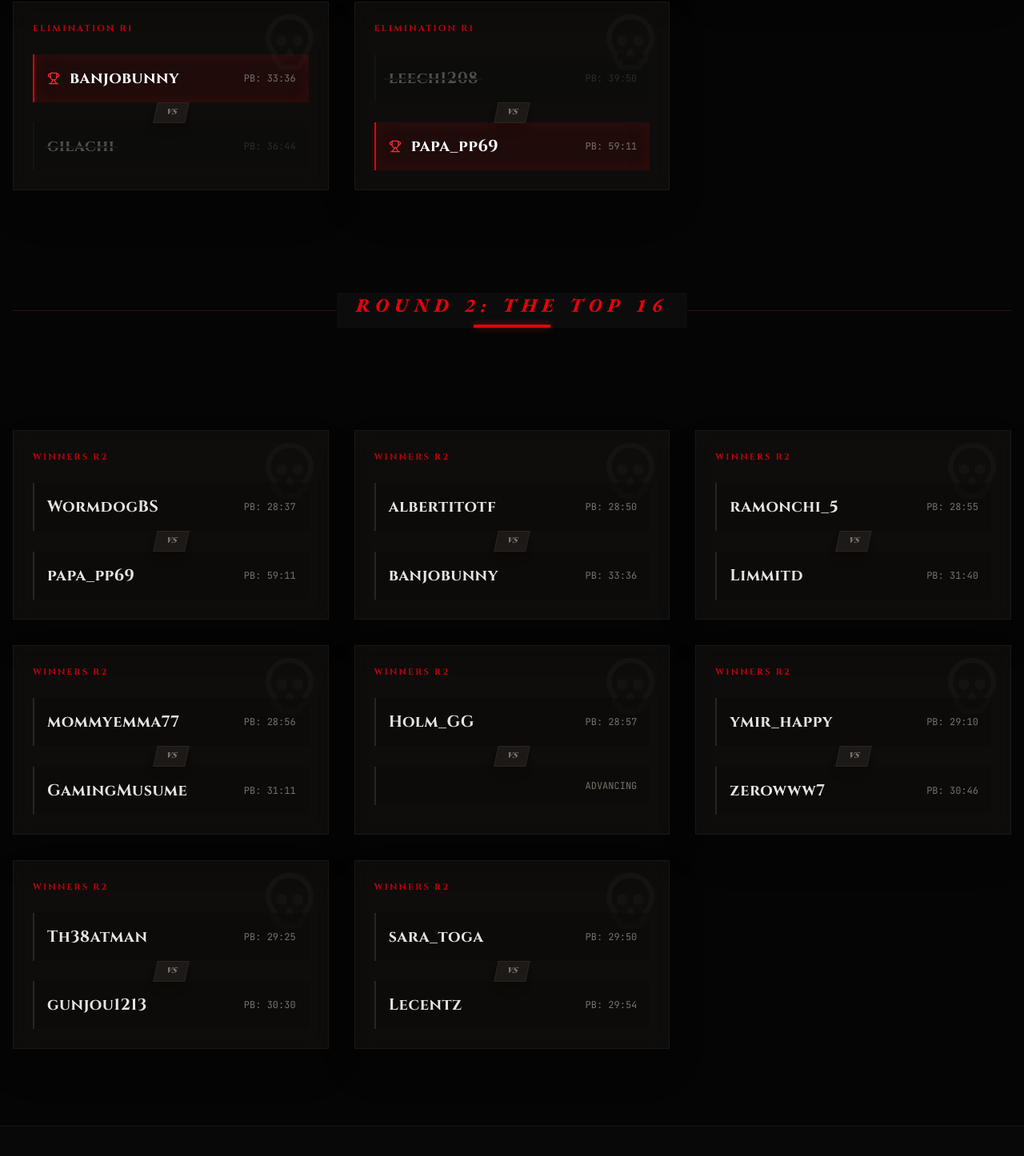
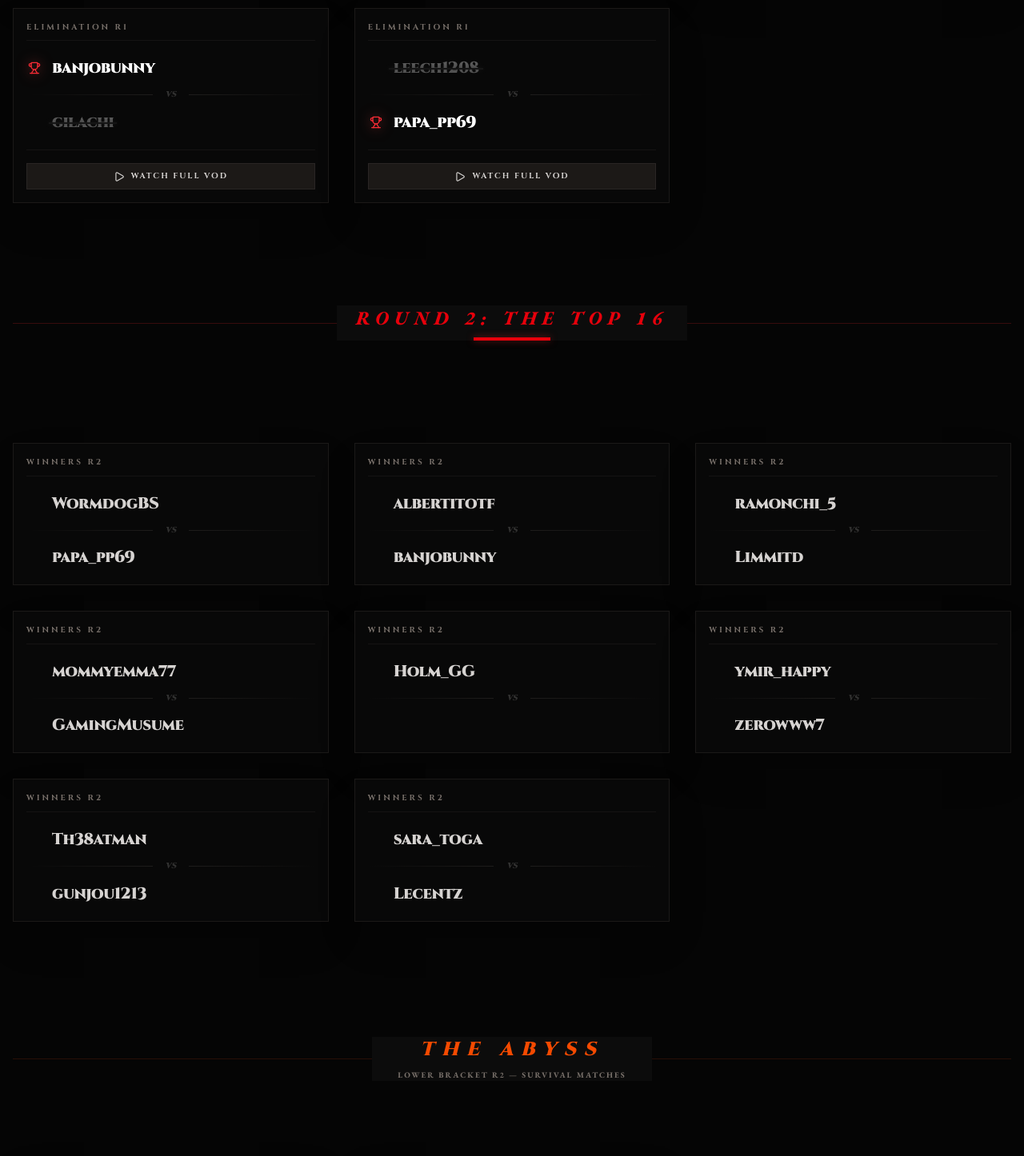
Before and after one commit to seljukdev/sekiro-speedrunning-events, a React (Vite) app: page / in a window 1280 px wide. Shown: the part 1201-2647 px from the top of the page at 80% size. Built offline with nearby package versions, Linux system fonts and the light colour scheme.

Commit message:
round 2 matches (almost set) - vods links for round 1 done

```diff
--- a/src/App.jsx
+++ b/src/App.jsx
@@ -19,7 +19,8 @@ import BracketEditor from "./BracketEditor";
 const FADE_IN_VARIANTS = {
     hidden: { opacity: 0, y: 20 },
     visible: { opacity: 1, y: 0, transition: { duration: 0.6 } },
-};const CONTESTANTS = [
+};
+const CONTESTANTS = [
     { name: "WormdogBS", pb: "28:37", seed: 1 },
     { name: "albertitotf", pb: "28:50", seed: 2 },
     { name: "ramonchi_5", pb: "28:55", seed: 3 },
@@ -45,11 +46,40 @@ const FADE_IN_VARIANTS = {
 
 const FIRST_MATCHES = [
     // Round 1 Pairings (Actual Results Included)
-  { p1: CONTESTANTS[11], p2: CONTESTANTS[12], type: "Elimination R1", winner: null }, // Zeno vs Krrag (Pending)
-  { p1: CONTESTANTS[13], p2: CONTESTANTS[14], type: "Elimination R1", winner: "GamingMusume" }, // Pennek vs Musume
-  { p1: CONTESTANTS[15], p2: CONTESTANTS[16], type: "Elimination R1", winner: "Limmitd" }, // Limmitd vs Sugarod
-  { p1: CONTESTANTS[17], p2: CONTESTANTS[18], type: "Elimination R1", winner: "banjobunny" }, // Banjo vs Gilachi
-  { p1: CONTESTANTS[19], p2: CONTESTANTS[20], type: "Elimination R1", winner: "papa_pp69" }, // Leech vs Papa
+    {
+        p1: CONTESTANTS[11],
+        p2: CONTESTANTS[12],
+        type: "Elimination R1",
+        winner: null,
+    }, // Zeno vs Krrag (Pending)
+    {
+        p1: CONTESTANTS[13],
+        p2: CONTESTANTS[14],
+        type: "Elimination R1",
+        winner: "GamingMusume",
+        matchLink: "https://www.youtube.com/live/c1e-cULX3HQ",
+    }, // Pennek vs Musume
+    {
+        p1: CONTESTANTS[15],
+        p2: CONTESTANTS[16],
+        type: "Elimination R1",
+        winner: "Limmitd",
+        matchLink: "https://www.youtube.com/live/J86_IBXVN00?si=MC5VdOM7NIPHR2lx&t=13618",
+    }, // Limmitd vs Sugarod
+    {
+        p1: CONTESTANTS[17],
+        p2: CONTESTANTS[18],
+        type: "Elimination R1",
+        winner: "banjobunny",
+        matchLink: "https://www.youtube.com/live/J86_IBXVN00?si=hDfHjvfXeLwrRigA&t=8673",
+    }, // Banjo vs Gilachi
+    {
+        p1: CONTESTANTS[19],
+        p2: CONTESTANTS[20],
+        type: "Elimination R1",
+        winner: "papa_pp69",
+        matchLink: "https://www.youtube.com/live/J86_IBXVN00?si=CyMsX3EVpMPMUIVe&t=17396",
+    }, // Leech vs Papa
 
     // 11 BYES for the Top Seeds (Automatically Advance)
     // { p1: CONTESTANTS[0], p2: { name: "BYE" }, type: "Advance to R2", winner: CONTESTANTS[0].name },
@@ -67,18 +97,81 @@ const FIRST_MATCHES = [
 
 const SECOND_MATCHES = [
     // Top 5 Seeds vs Round 1 Survivors
-  { p1: CONTESTANTS[0],  p2: CONTESTANTS[20], type: "Winners R2", status: "WormdogBS vs papa_pp69" },
-  { p1: CONTESTANTS[1],  p2: CONTESTANTS[17], type: "Winners R2", status: "albertitotf vs banjobunny" },
-  { p1: CONTESTANTS[2],  p2: CONTESTANTS[15], type: "Winners R2", status: "ramonchi_5 vs Limmitd" },
-  { p1: CONTESTANTS[3],  p2: CONTESTANTS[14], type: "Winners R2", status: "mommyemma77 vs GamingMusume" },
-  { p1: CONTESTANTS[4],  p2: "Winner of Zeno/Krrag", type: "Winners R2", status: "Holm_GG vs TBD" },
+    {
+        p1: CONTESTANTS[0],
+        p2: CONTESTANTS[20],
+        type: "Winners R2",
+        status: "WormdogBS vs papa_pp69",
+    },
+    {
+        p1: CONTESTANTS[1],
+        p2: CONTESTANTS[17],
+        type: "Winners R2",
+        status: "albertitotf vs banjobunny",
+    },
+    {
+        p1: CONTESTANTS[2],
+        p2: CONTESTANTS[15],
+        type: "Winners R2",
+        status: "ramonchi_5 vs Limmitd",
+    },
+    {
+        p1: CONTESTANTS[3],
+        p2: CONTESTANTS[14],
+        type: "Winners R2",
+        status: "mommyemma77 vs GamingMusume",
+    },
+    {
+        p1: CONTESTANTS[4],
+        p2: "Winner of Zeno/Krrag",
+        type: "Winners R2",
+        status: "Holm_GG vs TBD",
+    },
 
     // Mid-Seed Face-offs (Both had Byes)
-  { p1: CONTESTANTS[5],  p2: CONTESTANTS[10], type: "Winners R2", status: "ymir_happy vs zerowww7" },
-  { p1: CONTESTANTS[6],  p2: CONTESTANTS[9],  type: "Winners R2", status: "Th38atman vs gunjou1213" },
-  { p1: CONTESTANTS[7],  p2: CONTESTANTS[8],  type: "Winners R2", status: "sara_toga vs Lecentz" },
+    {
+        p1: CONTESTANTS[5],
+        p2: CONTESTANTS[10],
+        type: "Winners R2",
+        status: "ymir_happy vs zerowww7",
+    },
+    {
+        p1: CONTESTANTS[6],
+        p2: CONTESTANTS[9],
+        type: "Winners R2",
+        status: "Th38atman vs gunjou1213",
+    },
+    {
+        p1: CONTESTANTS[7],
+        p2: CONTESTANTS[8],
+        type: "Winners R2",
+        status: "sara_toga vs Lecentz",
+    },
 ];
 
+const LOWER_MATCHES_R2 = [
+    {
+        p1: CONTESTANTS[13], // pennek
+        p2: CONTESTANTS[18], // gilachi
+        type: "Lower R2: Survival",
+        winner: null,
+        matchLink: null,
+    },
+    {
+        p1: CONTESTANTS[16], // sugarod1
+        p2: CONTESTANTS[19], // leech1208
+        type: "Lower R2: Survival",
+        winner: null,
+        matchLink: null,
+    },
+    // {
+    //     p1: { name: "TBD", pb: "" }, // Loser of Zeno/Krrag (Match 11v12)
+    //     p2: { name: "BYE", pb: "" },
+    //     type: "Lower R2: Bye",
+    //     winner: "TBD",
+    //     matchLink: null,
+    // },
+];
 
 const REGULATIONS = [
     {
@@ -118,7 +211,9 @@ const AnimatedUnderline = () => (
             animate={{ pathLength: 1, opacity: 0.8 }}
             transition={{ delay: 1.5, duration: 0.8, ease: "easeOut" }}
             className="text-red-600"
-      style={{ filter: "drop-shadow(0px 0px 8px rgba(220, 38, 38, 0.8))" }}
+            style={{
+                filter: "drop-shadow(0px 0px 8px rgba(220, 38, 38, 0.8))",
+            }}
         />
     </motion.svg>
 );
@@ -185,74 +280,52 @@ const SectionTitle = memo(({ title, subtitle }) => (
 
 const PlayerRow = memo(({ player, isWinner, isLoser, isBye }) => (
     <div
-    className={`relative flex justify-between items-center p-4 border-l-2 transition-all duration-700
-      ${
-        isWinner || isBye
-          ? "bg-red-950/30 border-red-600 shadow-[inset_0_0_20px_rgba(220,38,38,0.1)]"
-          : "bg-stone-950/50 border-stone-800"
-      }
-      ${isLoser ? "opacity-30 grayscale" : "opacity-100"}`}
-  >
-    <div className="relative flex items-center gap-3">
-      {isWinner && (
-        <motion.div
-          initial={{ scale: 0 }}
-          animate={{ scale: 1 }}
-          className="text-red-500"
-        >
-          <Trophy size={16} />
-        </motion.div>
-      )}
-      {isBye && (
-        <div className="text-yellow-600">
-          <Crown size={16} />
-        </div>
-      )}
-      <div className="relative">
-        <span
-          className={`text-xl font-['Cinzel'] font-bold tracking-wide ${
-            isWinner || isBye ? "text-white" : "text-stone-200"
+        className={`flex items-center justify-between py-1 transition-all duration-500 ${
+            isLoser ? "opacity-40 grayscale" : "opacity-100"
         }`}
     >
+        <div className="flex items-center gap-3 relative group/player">
+            {/* WINNER/BYE ICON */}
+            <div className="w-5 flex justify-center">
+                {isWinner && (
+                    <Trophy
+                        size={16}
+                        className="text-red-500 drop-shadow-[0_0_8px_rgba(239,68,68,0.6)]"
+                    />
+                )}
+                {isBye && <Crown size={16} className="text-yellow-600" />}
+            </div>
 
+            {/* PLAYER NAME + TWITCH LINK */}
+            <div className="relative">
                 <a
                     href={`https://twitch.tv/${player.name}`}
                     target="_blank"
                     rel="noopener noreferrer"
-        className="hover:text-red-700  transition-colors z-10 relative"
-        title={`Visit ${player.name} on Twitch`}
+                    className={`text-xl font-['Cinzel'] font-black tracking-tight transition-colors hover:text-red-500 ${
+                        isWinner || isBye ? "text-white" : "text-stone-300"
+                    }`}
                     onClick={(e) => e.stopPropagation()}
                 >
                     {player.name}
                 </a>
-        </span>
+
+                {/* DEATH SLASH FOR LOSERS */}
                 {isLoser && (
                     <motion.div
                         initial={{ width: 0 }}
                         animate={{ width: "110%" }}
-            transition={{ delay: 0.5, duration: 0.8 }}
-            className="absolute top-1/2 -left-[5%] h-[2px] bg-red-700 z-20"
+                        className="absolute top-1/2 -left-[5%] h-[2px] bg-red-700 shadow-[0_0_5px_rgba(185,28,28,0.8)]"
                     />
                 )}
             </div>
         </div>
-    <span className="text-xs font-['JetBrains_Mono'] text-stone-500">
-      {player.pb ? `PB: ${player.pb}` : "ADVANCING"}
-    </span>
     </div>
 ));
 
 const MatchCard = memo(
-  ({
-    p1,
-    p2,
-    type,
-    winner = null,
-    matchLink = null,
-    isLive = false,
-    statusText = null,
-  }) => {
-    const isBye = p2.name === "BYE"; // CHECK IF THIS IS A BYE ROUND
+    ({ p1, p2, type, winner = null, matchLink = null, isLive = false }) => {
+        const isBye = p2.name === "BYE";
         const isP1Winner = winner === p1.name;
         const isP2Winner = winner === p2.name;
         const isFinished = winner !== null;
@@ -260,38 +333,32 @@ const MatchCard = memo(
         return (
             <motion.div
                 variants={FADE_IN_VARIANTS}
-        whileHover={{ y: -5 }}
-        className={`relative group bg-stone-900/40 backdrop-blur-md border p-6 shadow-2xl overflow-hidden transition-all duration-500 ${
-          isBye
-            ? "border-yellow-900/30"
-            : isLive
-            ? "border-red-600/50 ring-1 ring-red-600/20"
-            : "border-stone-800/50"
+                whileHover={{ scale: 1.01, borderColor: "rgba(220,38,38,0.4)" }}
+                className={`relative bg-[#080808] border border-stone-800/60 p-4 transition-all duration-300 shadow-2xl overflow-hidden ${
+                    isLive
+                        ? "border-red-600 ring-1 ring-red-600/20 shadow-red-900/10"
+                        : ""
                 }`}
             >
-        <div className="absolute top-0 right-0 p-2 opacity-[0.03] group-hover:opacity-10 transition-opacity">
-          <Skull size={80} />
-        </div>
-
-        <div className="flex justify-between items-center mb-6">
-          <div className="flex items-center gap-3">
+                {/* TYPE & STATUS HEADER */}
+                <div className="flex justify-between items-center mb-4 border-b border-stone-800/40 pb-2">
                     <span
-              className={`text-[11px] font-['Cinzel'] font-bold uppercase tracking-[0.2em] ${
-                isBye ? "text-yellow-600" : "text-red-700"
+                        className={`text-[10px] font-['Cinzel'] font-bold uppercase tracking-[0.3em] ${
+                            isBye ? "text-yellow-600" : "text-stone-500"
                         }`}
                     >
                         {type}
                     </span>
                     {isLive && (
-              <span className="flex items-center gap-1.5 px-2 py-0.5 bg-red-600 text-[9px] font-black text-white tracking-widest uppercase animate-pulse rounded-sm">
-                <span className="w-1.5 h-1.5 bg-white rounded-full" /> Live
+                        <span className="flex items-center gap-1.5 px-2 py-0.5 bg-red-600 text-[9px] font-black text-white uppercase tracking-tighter animate-pulse rounded-sm">
+                            <span className="w-1.5 h-1.5 bg-white rounded-full" />{" "}
+                            Live Now
                         </span>
                     )}
                 </div>
-        </div>
 
-        <div className="flex flex-col gap-3 relative">
-          {/* PLAYER 1 */}
+                {/* MATCHUP AREA */}
+                <div className="flex flex-col gap-1">
                     <PlayerRow
                         player={p1}
                         isWinner={isP1Winner}
@@ -300,40 +367,34 @@ const MatchCard = memo(
                     />
 
                     {!isBye && (
-            <>
-              <div className="flex justify-center -my-3 relative z-10">
-                <div className="bg-stone-900 border border-stone-800 text-[10px] px-3 py-1 font-['Cinzel'] font-black italic transform -skew-x-12 shadow-lg text-stone-500 group-hover:text-red-600 group-hover:border-red-900 transition-colors">
+                        <div className="flex items-center gap-4 my-1 opacity-20">
+                            <div className="h-[1px] flex-1 bg-gradient-to-r from-transparent to-stone-500" />
+                            <span className="text-[10px] font-black italic font-['Cinzel']">
                                 VS
+                            </span>
+                            <div className="h-[1px] flex-1 bg-gradient-to-l from-transparent to-stone-500" />
                         </div>
-              </div>
-              {/* PLAYER 2 */}
+                    )}
+
                     <PlayerRow
                         player={p2}
                         isWinner={isP2Winner}
                         isLoser={isFinished && !isP2Winner}
+                        isBye={false}
                     />
-            </>
-          )}
-
-          {isBye && (
-            <div className="mt-2 text-center">
-              <span className="text-[10px] font-['JetBrains_Mono'] uppercase tracking-widest text-stone-600">
-                Awaiting Challenger from Round 1
-              </span>
-            </div>
-          )}
                 </div>
 
-        {(matchLink || isLive) && !isBye && (
-          <div className="mt-6 pt-4 border-t border-stone-800/50 flex justify-center">
+                {/* WATCH VOD / REPLAY BUTTON */}
+                {matchLink && !isBye && (
+                    <div className="mt-4 pt-4 border-t border-stone-800/40">
                         <a
                             href={matchLink}
                             target="_blank"
                             rel="noreferrer"
-              className="flex items-center gap-2 text-[10px] font-['Cinzel'] font-bold tracking-[0.3em] uppercase py-2 px-6 bg-white/5 hover:bg-red-700 hover:text-white transition-all duration-300 border border-white/10"
+                            className="flex items-center justify-center gap-2 w-full text-[10px] font-['Cinzel'] font-bold tracking-[0.2em] uppercase py-2 bg-stone-900 border border-stone-800 hover:bg-red-700 hover:border-red-600 transition-all duration-300"
                         >
                             {isLive ? <Tv size={14} /> : <Play size={14} />}
-              {isLive ? "Watch Stream" : "View Replay"}
+                            {isLive ? "Enter Stream" : "Watch Full VOD"}
                         </a>
                     </div>
                 )}
@@ -383,8 +444,8 @@ export default function App() {
                         </span>
                     </h1>
                     <p className="text-xl md:text-2xl font-['Cinzel'] tracking-[0.6em] text-stone-500 mt-6 font-bold uppercase">
-            Glitchless Race <span className="text-stone-700 mx-2">|</span> Jan
-            2026
+                        Glitchless Race{" "}
+                        <span className="text-stone-700 mx-2">|</span> Jan 2026
                     </p>
                     <div className="mt-10 flex flex-col sm:flex-row gap-6 justify-center">
                         <a
@@ -427,16 +488,21 @@ export default function App() {
             </section>
 
             {/* BRACKETS SECTION */}
-<section id="brackets" className="py-24 px-4 max-w-7xl mx-auto space-y-20">
-
+            <section
+                id="brackets"
+                className="py-24 px-4 max-w-7xl mx-auto space-y-20"
+            >
                 {/* ROUND 1: THE PLAY-INS */}
                 <div>
-    <SectionTitle title="The Conflict"/>
+                    <SectionTitle title="The Conflict" />
                     {/* subtitle="Round 1: Play-ins & Initial Byes"  */}
 
                     {/* THE NICE DIVIDER */}
                     <div className="relative flex py-12 items-center justify-center">
-    <div className="absolute inset-0 flex items-center" aria-hidden="true">
+                        <div
+                            className="absolute inset-0 flex items-center"
+                            aria-hidden="true"
+                        >
                             <div className="w-full border-t border-red-900/40"></div>
                         </div>
                         <div className="relative bg-[#0c0c0c] px-6 flex flex-col items-center">
@@ -458,7 +524,10 @@ export default function App() {
 
                 {/* THE NICE DIVIDER */}
                 <div className="relative flex py-12 items-center justify-center">
-    <div className="absolute inset-0 flex items-center" aria-hidden="true">
+                    <div
+                        className="absolute inset-0 flex items-center"
+                        aria-hidden="true"
+                    >
                         <div className="w-full border-t border-red-900/40"></div>
                     </div>
                     <div className="relative bg-[#0c0c0c] px-6 flex flex-col items-center">
@@ -480,7 +549,35 @@ export default function App() {
                         ))}
                     </div>
                 </div>
+            </section>
 
+            {/* LOWER BRACKET R2 */}
+            <section
+                id="lower-bracket-r2"
+                className="pb-12 px-4 max-w-7xl mx-auto space-y-12"
+            >
+                <div className="relative flex py-12 items-center justify-center">
+                    <div
+                        className="absolute inset-0 flex items-center"
+                        aria-hidden="true"
+                    >
+                        <div className="w-full border-t border-orange-900/30"></div>
+                    </div>
+                    <div className="relative bg-[#0c0c0c] px-8 flex flex-col items-center">
+                        <span className="text-orange-600 font-['Cinzel'] font-black italic tracking-[0.4em] text-2xl uppercase">
+                            The Abyss
+                        </span>
+                        <p className="text-[10px] text-stone-500 font-bold uppercase tracking-[0.2em] mt-2 text-center">
+                            Lower Bracket R2 — Survival Matches
+                        </p>
+                    </div>
+                </div>
+
+                <div className="grid grid-cols-1 md:grid-cols-2 lg:grid-cols-3 gap-8">
+                    {LOWER_MATCHES_R2.map((match, i) => (
+                        <MatchCard key={`lower-r2-${i}`} {...match} />
+                    ))}
+                </div>
             </section>
 
             {/* <BracketEditor /> */}
```
Lines whose indentation alone changed are shown as unchanged.
